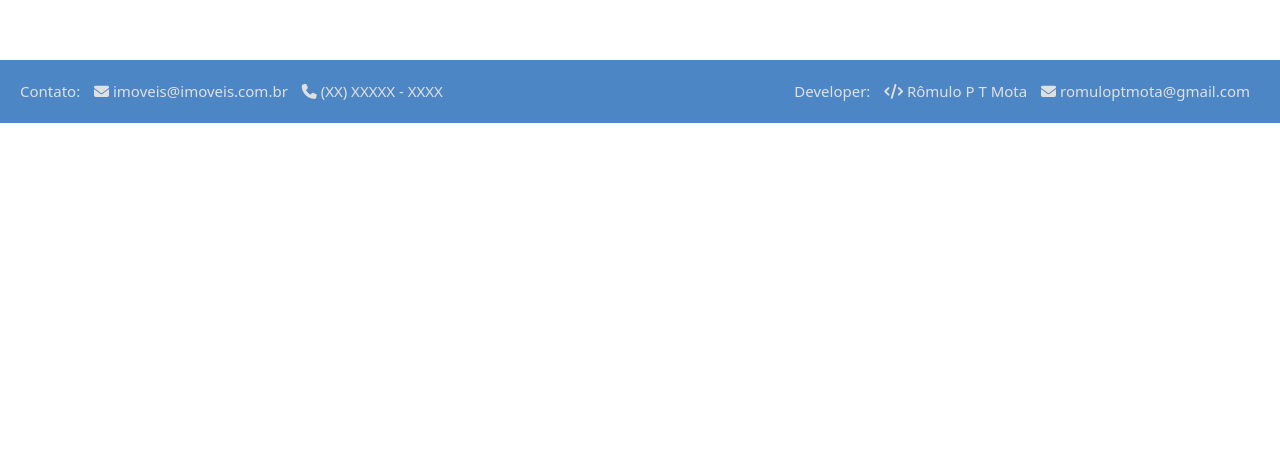
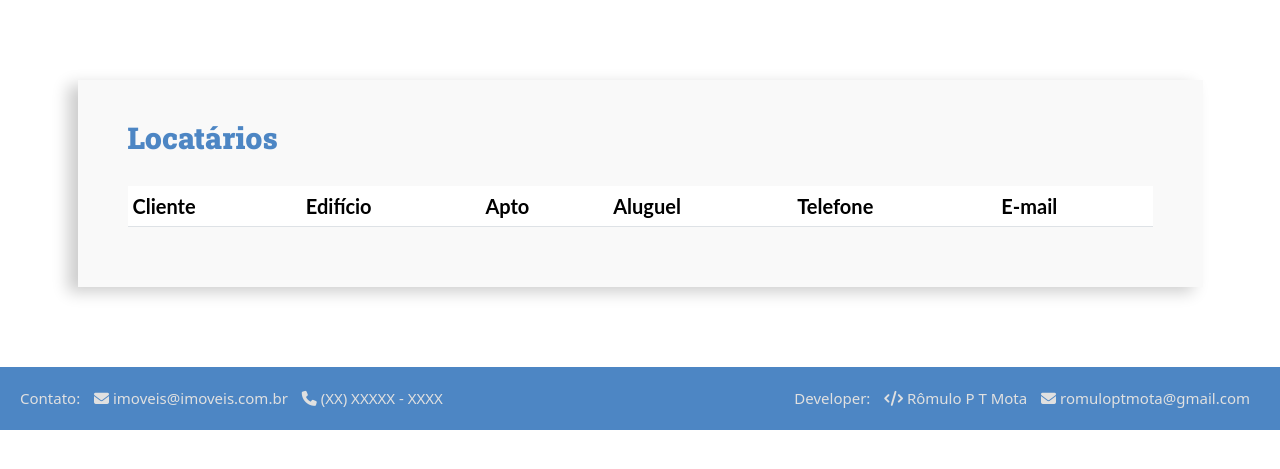
Before and after one commit to romuloptmota/sistema-imoveis, a Django app: page /clientes in a window 1280 px wide. Shown: the part 143-612 px from the top of the page. Run offline with Django 4.2, Linux system fonts and the light colour scheme; the visitor is signed in with stand-in values (Sample User, id 1); data that the repository does not hold is empty; some libraries are stand-ins or nearby versions.

Commit message:
Alterado layout pagina cliente

```diff
--- a/core/static/css/styles.css
+++ b/core/static/css/styles.css
@@ -270,6 +270,41 @@ h1,h2,h3,h4,h5,h6 {
     margin-bottom: 3rem;
 }
 
+.client-register {
+    padding-top: 5rem;
+    padding-bottom: 5rem;
+}
+
+.client-register-background {
+    background: var(--color-gray-0);
+    box-shadow: -10px 5px 15px rgba(0, 0, 0, .2);
+    padding: 5rem;
+    padding-top: 2rem;
+}
+
+.client-register-title {
+    margin-top: 2rem;
+    margin-bottom: 3rem;
+    font-size: 3rem;
+    color: var(--color-debug-dark);
+}
+
+.table {
+    font-family: 'Lato', var(--font-headings);
+    font-size: 1.5rem;
+}
+
+.table-title{
+    font-family: 'Lato', var(--font-headings);
+    font-size: 2rem;
+    color: var(--color-debug-dark);
+}
+
+.table-data {
+    font-size: 1.5rem;
+    color: var(--color-gray-6);
+}
+
 .botton-regiter {
     margin-top: 2rem;
 }
--- a/core/templates/clientes.html
+++ b/core/templates/clientes.html
@@ -2,41 +2,54 @@
 
     {% block content %}
 
-        <!-- clientes -->
+        <!-- Locatarios -->
 
-        <main class="main-content-container">
-            <div class="main-content main-content-list container">
+            <div class="container">
 
-                {% for cliente in apartamento %}
-                <div class="properties properties-list-item">
+                <div class="client-register">
 
-                    <div class="properties-title-container">
-                        <h2 class="properties-title">Edifíco {{ cliente.edificio }}, Apto {{ cliente.apartamento }}</h2>
-                    </div>
-                    <div class="properties-author">
-                        <div class="client-author-item">
-                            <i class="fa-solid fa-user"></i> Locatario: {{ cliente.locatario }}
+                    <!-- fom cadastro -->
+                    <div class="client-register-background">
+
+                        <div>
+                            <h2 class="client-register-title">Locatários</h2>
                         </div>
-                        <div class="client-author-item">
-                            <i class="fa-solid fa-envelope"></i> E-mail: {{ cliente.locatario.email }}
-                        </div>
-                        <div class="client-author-item">
-                            <i class="fa-solid fa-phone"></i> Telefone: {{ cliente.locatario.telefone }}
-                        </div>
-                    </div>
-                    <div class="properties-title-valor">
-                        <h4 class="properties-title">R$ <span class="properties-value"> {{ cliente.valor }}</span>,00 /mês</h4>
+
+                        <table class="table">
+                          <thead>
+                            <tr class="table-title">
+                              <th scope="col">Cliente</th>
+                              <th scope="col">Edifício</th>
+                              <th scope="col">Apto</th>
+                              <th scope="col">Aluguel</th>
+                              <th scope="col">Telefone</th>
+                              <th scope="col">E-mail</th>
+                            </tr>
+                          </thead>
+                          <tbody class="table-data">
+
+                          {% for cliente in apartamento %}
+                            <tr >
+                              <td>{{ cliente.locatario }}</td>
+                              <td>{{ cliente.edificio }}</td>
+                              <td>{{ cliente.apartamento }}</td>
+                              <td>{{ cliente.valor }},00</td>
+                              <td>{{ cliente.locatario.telefone }}</td>
+                              <td>{{ cliente.locatario.email }}</td>
+                            </tr>
+                          {% endfor %}
+
+                          </tbody>
+                        </table>
+
                     </div>
 
+                    <!-- / locatarios -->
+
                 </div>
-                {% endfor %}
-
             </div>
 
-        </main>
 
-
-
-    <!-- / clientes -->
+<!-- /  properties-views -->
 
     {% endblock %}
--- a/core/templates/search.html
+++ b/core/templates/search.html
@@ -3,9 +3,9 @@
     <div class="search-container">
         <div class="container">
 
-            <form action="" class="search-form" method="GET">
-                <input type="search" class="search-input" name="search" id="search">
-                <button type="submit" class="search-button"><i class="fas fa-search"></i></button>
+            <form class="search-form" method="GET" id="search-form">
+                <input type="text" class="search-input" name="search" id="search" autocomplete="off">
+                <button type="submit" class="search-button"><i class="fas fa-search" id="search-btn"></i></button>
             </form>
 
         </div>
```
